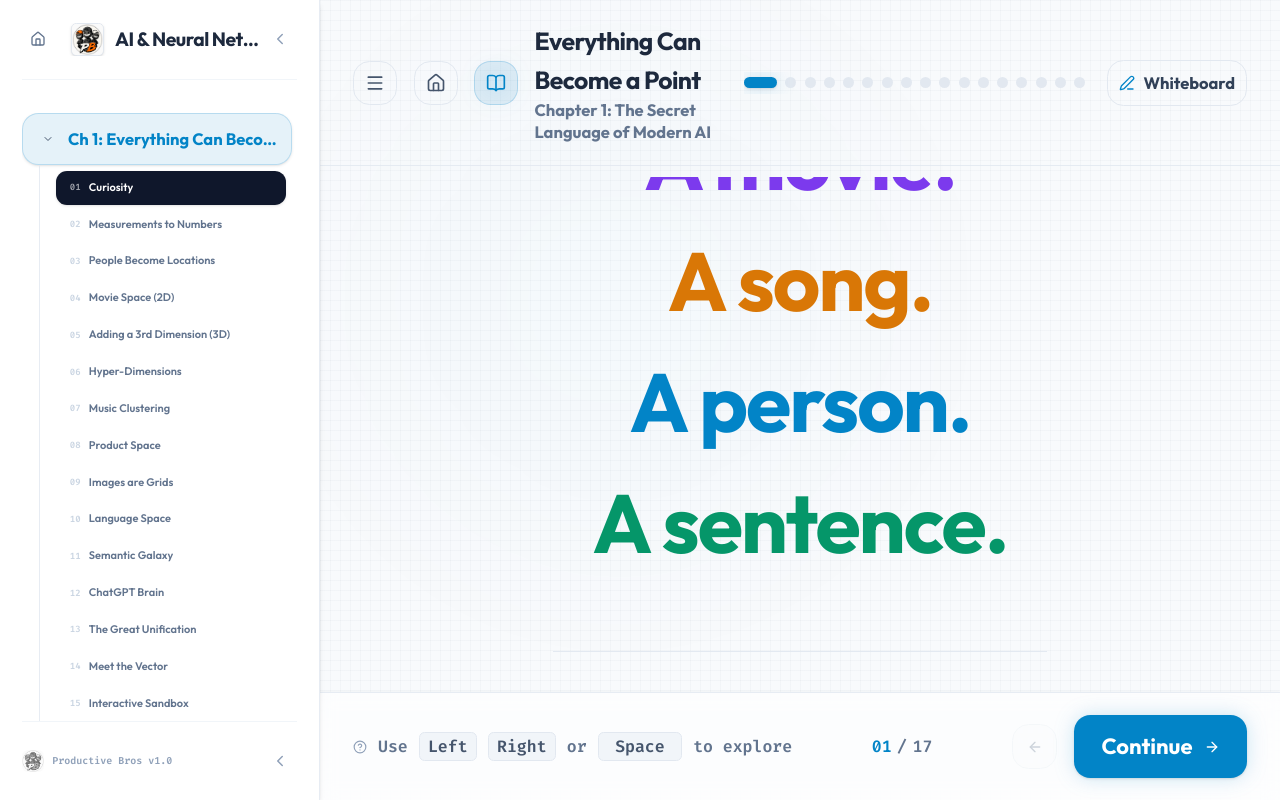
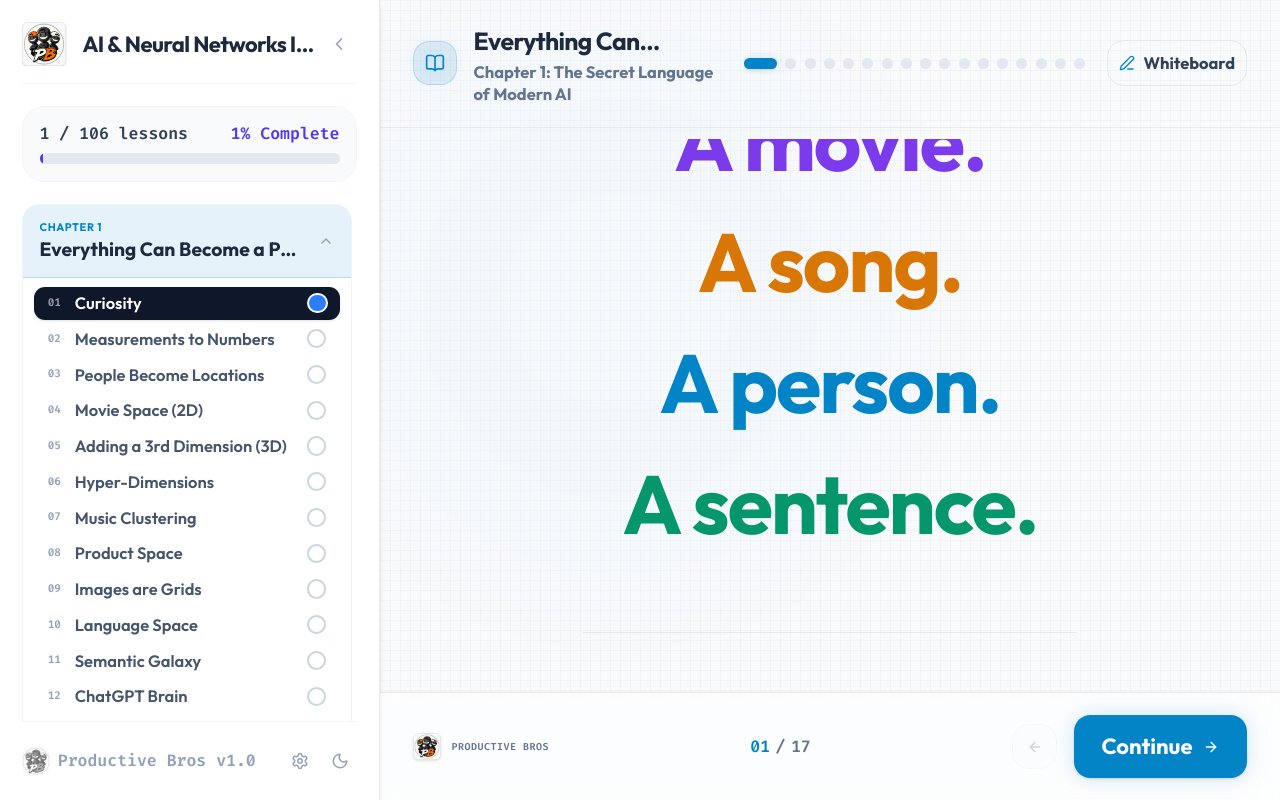
Before and after one commit to Fayzan9/PBCourses, a React (Vite) app: page / in a window 1280 px wide. Both pictures are taken after a click on the element 246 px from the left and 842 px from the top of the page. Built offline with nearby package versions, Linux system fonts and the light colour scheme.

Commit message:
feat: add lesson progress tracking and revamped sidebar navigation with chapter completion metrics

```diff
--- a/src/courses/CourseViewer.tsx
+++ b/src/courses/CourseViewer.tsx
@@ -1,8 +1,8 @@
 import React, { useState, useEffect } from 'react';
 import { motion, AnimatePresence } from 'framer-motion';
 import {
-  ArrowLeft, ArrowRight, BookOpen, HelpCircle, Menu, X,
-  ChevronDown, ChevronRight, ChevronLeft, Edit3, Home
+  ArrowLeft, ArrowRight, BookOpen, Menu, X, Check,
+  ChevronDown, ChevronLeft, Edit3, Settings, Moon
 } from 'lucide-react';
 
 export interface Scene {
@@ -66,6 +66,17 @@ export const CourseViewer: React.FC<CourseViewerProps> = ({
   const [isSidebarCollapsed, setIsSidebarCollapsed] = useState(false);
   const [expandedChapterIdx, setExpandedChapterIdx] = useState<number | null>(0);
   const [isWhiteboardOpen, setIsWhiteboardOpen] = useState(false);
+  const [visitedScenes, setVisitedScenes] = useState<Set<string>>(new Set(['0-0']));
+
+  useEffect(() => {
+    const key = `${activeChapterIdx}-${currentSceneIdx}`;
+    setVisitedScenes(prev => {
+      if (prev.has(key)) return prev;
+      const next = new Set(prev);
+      next.add(key);
+      return next;
+    });
+  }, [activeChapterIdx, currentSceneIdx]);
 
   const activeChapter = chapters[activeChapterIdx] || chapters[0];
   const activeScene = activeChapter?.scenes[currentSceneIdx] || activeChapter?.scenes[0];
@@ -144,21 +155,27 @@ export const CourseViewer: React.FC<CourseViewerProps> = ({
     }
   };
 
-  const jumpToScene = (idx: number) => {
-    setDirection(idx > currentSceneIdx ? 1 : -1);
-    setCurrentSceneIdx(idx);
+  const jumpToScene = (chapterIdx: number, sceneIdx: number) => {
+    setDirection(chapterIdx > activeChapterIdx || (chapterIdx === activeChapterIdx && sceneIdx > currentSceneIdx) ? 1 : -1);
+    setActiveChapterIdx(chapterIdx);
+    setCurrentSceneIdx(sceneIdx);
+    setIsSidebarOpen(false);
   };
 
   const selectChapter = (chapterIdx: number) => {
-    setDirection(chapterIdx > activeChapterIdx ? 1 : -1);
-    setActiveChapterIdx(chapterIdx);
-    setCurrentSceneIdx(0);
-    setExpandedChapterIdx(chapterIdx);
+    setExpandedChapterIdx(prev => prev === chapterIdx ? null : chapterIdx);
   };
 
-  const toggleChapterExpanded = (chapterIdx: number, e: React.MouseEvent) => {
-    e.stopPropagation();
-    setExpandedChapterIdx(prev => prev === chapterIdx ? null : chapterIdx);
+
+  const totalCourseScenes = chapters.reduce((acc, ch) => acc + ch.scenes.length, 0);
+  const completedCourseScenes = visitedScenes.size;
+  const overallProgressPercent = Math.round((completedCourseScenes / totalCourseScenes) * 100);
+
+  const getChapterProgress = (chapterIdx: number) => {
+    const total = chapters[chapterIdx].scenes.length;
+    const completed = chapters[chapterIdx].scenes.filter((_, sIdx) => visitedScenes.has(`${chapterIdx}-${sIdx}`)).length;
+    const percent = Math.round((completed / total) * 100);
+    return { completed, total, percent };
   };
 
   const ActiveComponent = activeScene?.component;
@@ -193,47 +210,37 @@ export const CourseViewer: React.FC<CourseViewerProps> = ({
   const renderSidebar = (isCollapsed: boolean, isMobile: boolean) => {
     if (isCollapsed) {
       return (
-        <div className="flex flex-col h-full items-center justify-between py-2">
-          <button
-            onClick={onBack}
-            className="p-2.5 hover:bg-slate-100 rounded-xl text-slate-500 hover:text-slate-900 transition-all cursor-pointer"
-            title="Back to Landing Page"
-          >
-            <Home size={20} />
-          </button>
+        <div className="flex flex-col h-full items-center justify-between py-4 w-full">
           <button
             onClick={() => setIsSidebarCollapsed(false)}
-            className="p-2.5 hover:bg-slate-100 rounded-xl text-slate-400 hover:text-slate-700 transition-all cursor-pointer"
+            className="p-2.5 hover:bg-slate-100 rounded-xl text-slate-500 hover:text-slate-900 transition-all cursor-pointer"
             title="Open Menu"
           >
-            <ChevronRight size={20} />
+            <Menu size={20} />
           </button>
-          <img src="/channel_icon.png" alt="Productive Bros" className="w-5 h-5 rounded grayscale opacity-60" />
+          <div />
         </div>
       );
     }
 
     return (
-      <div className="flex flex-col h-full overflow-hidden select-none">
+      <div className={`flex flex-col h-full overflow-hidden select-none w-full ${isMobile ? 'p-5' : 'p-4'}`}>
         {/* Sidebar Header */}
-        <div className="flex justify-between items-center mb-6 pb-4 border-b border-slate-100 shrink-0">
-          <div className="flex items-center gap-2 truncate">
-            <button
+        <div className="flex justify-between items-center mb-4 pb-3 border-b border-slate-100 shrink-0">
+          <div
             onClick={onBack}
-              className="p-1.5 hover:bg-slate-100 rounded-lg text-slate-500 hover:text-slate-800 transition-all cursor-pointer mr-1"
+            className="flex items-center gap-3 truncate cursor-pointer hover:opacity-80 transition-opacity"
             title="Back to courses"
           >
-              <Home size={16} />
-            </button>
-            <img src="/channel_icon.png" alt="Productive Bros" className="w-6 h-6 rounded shadow-sm border border-slate-200 bg-white" />
-            <span className="font-extrabold text-sm text-slate-800 tracking-tight truncate">{courseName}</span>
+            <img src="/channel_icon.png" alt="Productive Bros" className="w-8 h-8 rounded shadow-sm border border-slate-200 bg-white" />
+            <span className="font-extrabold text-base text-slate-800 tracking-tight truncate">{courseName}</span>
           </div>
           {isMobile ? (
             <button
               onClick={() => setIsSidebarOpen(false)}
               className="p-1.5 hover:bg-slate-100 rounded-lg text-slate-400 hover:text-slate-700 transition-all cursor-pointer"
             >
-              <X size={18} />
+              <X size={20} />
             </button>
           ) : (
             <button
@@ -241,44 +248,62 @@ export const CourseViewer: React.FC<CourseViewerProps> = ({
               className="p-1.5 hover:bg-slate-100 rounded-lg text-slate-400 hover:text-slate-700 transition-all cursor-pointer"
               title="Collapse Menu"
             >
-              <ChevronLeft size={18} />
+              <ChevronLeft size={20} />
             </button>
           )}
         </div>
 
-        {/* Navigation tree */}
+        {/* Overall Course Progress Panel */}
+        <div className="bg-slate-50 rounded-2xl p-3 mb-4 border border-slate-100 shrink-0">
+          <div className="flex justify-between items-center mb-1.5">
+            <span className="text-xs font-mono font-bold text-slate-700">{completedCourseScenes} / {totalCourseScenes} lessons</span>
+            <span className="text-xs font-mono font-extrabold text-indigo-600">{overallProgressPercent}% Complete</span>
+          </div>
+          <div className="w-full bg-slate-200 h-2 rounded-full overflow-hidden">
+            <div
+              className="bg-indigo-600 h-full transition-all duration-500 ease-out"
+              style={{ width: `${overallProgressPercent}%` }}
+            />
+          </div>
+        </div>
+
+        {/* Chapters Accordion / Navigation tree */}
         <div className="flex-1 overflow-y-auto pr-1 flex flex-col gap-1.5 scrollbar-thin">
           {chapters.map((chapter, chIdx) => {
             const isActiveChapter = chIdx === activeChapterIdx;
             const isExpanded = expandedChapterIdx === chIdx;
             const theme = themes[chIdx] || DEFAULT_THEME;
+            const { percent } = getChapterProgress(chIdx);
 
             return (
-              <div key={chIdx} className="flex flex-col">
-                {/* Chapter Row */}
+              <div key={chIdx} className="flex flex-col border border-slate-100 rounded-xl overflow-hidden bg-white shrink-0">
+                {/* Chapter Row / Accordion Header */}
                 <div
                   onClick={() => selectChapter(chIdx)}
-                  className={`group w-full text-left py-2.5 px-2.5 rounded-xl text-xs font-extrabold transition-all cursor-pointer flex items-center gap-1.5 border ${
+                  className={`w-full text-left py-2.5 px-3 transition-all cursor-pointer flex items-center justify-between border-b ${
                     isActiveChapter
-                      ? `${theme.bg} ${theme.text} ${theme.border} shadow-sm`
-                      : 'text-slate-600 hover:bg-slate-50 border-transparent hover:text-slate-900'
+                      ? `${theme.bg} ${theme.border} text-slate-800`
+                      : 'bg-slate-50/50 hover:bg-slate-50/80 text-slate-700 border-transparent'
                   }`}
                 >
-                  <button
-                    onClick={(e) => toggleChapterExpanded(chIdx, e)}
-                    className={`p-1 rounded-md hover:bg-slate-200/50 transition-colors cursor-pointer ${
-                      isActiveChapter ? 'text-slate-600' : 'text-slate-400 hover:text-slate-600'
-                    }`}
-                  >
+                  <div className="flex flex-col truncate pr-2">
+                    <span className={`text-[11px] font-extrabold uppercase tracking-wider ${isActiveChapter ? theme.text : 'text-slate-400'}`}>
+                      Chapter {chapter.id}
+                    </span>
+                    <span className="font-bold text-sm text-slate-800 truncate">{chapter.title}</span>
+                  </div>
+                  <div className="flex items-center gap-2 shrink-0">
+                    {!isExpanded && (
+                      <span className="text-xs font-mono font-bold text-slate-400">{percent}%</span>
+                    )}
                     <ChevronDown
-                      size={12}
-                      className={`transition-transform duration-200 ${isExpanded ? 'rotate-0' : '-rotate-90'}`}
+                      size={16}
+                      className={`text-slate-400 transition-transform duration-200 ${isExpanded ? 'rotate-180' : 'rotate-0'}`}
                     />
-                  </button>
-                  <span className="truncate">Ch {chapter.id}: {chapter.title}</span>
+                  </div>
                 </div>
 
-                {/* Scene list */}
+                {/* Scene list & Chapter Progress (only when expanded) */}
                 <AnimatePresence initial={false}>
                   {isExpanded && (
                     <motion.div
@@ -286,25 +311,43 @@ export const CourseViewer: React.FC<CourseViewerProps> = ({
                       animate={{ height: 'auto', opacity: 1 }}
                       exit={{ height: 0, opacity: 0 }}
                       transition={{ duration: 0.2 }}
-                      className="overflow-hidden"
+                      className="overflow-hidden bg-white"
                     >
-                      <div className="flex flex-col gap-0.5 pl-3 pr-1 py-1 ml-3 border-l border-slate-200/80">
+                      <div className="flex flex-col gap-0.5 px-2 py-1.5">
                         {chapter.scenes.map((scene, scIdx) => {
                           const isActive = isActiveChapter && scIdx === currentSceneIdx;
+                          const sceneKey = `${chIdx}-${scIdx}`;
+                          const isVisited = visitedScenes.has(sceneKey);
+
                           return (
                             <button
                               key={scIdx}
-                              onClick={() => jumpToScene(scIdx)}
-                              className={`w-full text-left px-2.5 py-1.5 rounded-lg text-[11px] font-semibold transition-all cursor-pointer flex items-center gap-1.5 ${
+                              onClick={() => jumpToScene(chIdx, scIdx)}
+                              className={`w-full text-left px-2.5 py-1 rounded-lg text-xs font-semibold transition-all cursor-pointer flex items-center justify-between group ${
                                 isActive
                                   ? 'bg-slate-900 text-white shadow-sm font-bold'
-                                  : 'text-slate-500 hover:bg-slate-100 hover:text-slate-800'
+                                  : 'text-slate-600 hover:bg-slate-50 hover:text-slate-800'
                               }`}
                             >
-                              <span className={`text-[9px] font-mono shrink-0 ${isActive ? 'text-white/60' : 'text-slate-300'}`}>
+                              <div className="flex items-center gap-2.5 truncate pr-2">
+                                <span className={`text-[11px] font-mono shrink-0 ${isActive ? 'text-white/60' : 'text-slate-400'}`}>
                                   {String(scIdx + 1).padStart(2, '0')}
                                 </span>
                                 <span className="truncate">{scene.title}</span>
+                              </div>
+
+                              {/* Status indicators */}
+                              <div className="shrink-0 flex items-center justify-center">
+                                {isActive ? (
+                                  <div className="w-3 h-3 rounded-full bg-blue-500 ring-2 ring-white" />
+                                ) : isVisited ? (
+                                  <div className="w-5 h-5 rounded-full bg-green-500/15 border border-green-500 flex items-center justify-center">
+                                    <Check size={10} className="text-green-600 stroke-[3]" />
+                                  </div>
+                                ) : (
+                                  <div className="w-3.5 h-3.5 rounded-full border-2 border-slate-300" />
+                                )}
+                              </div>
                             </button>
                           );
                         })}
@@ -317,19 +360,26 @@ export const CourseViewer: React.FC<CourseViewerProps> = ({
           })}
         </div>
 
-        {/* Footer */}
+        {/* Sidebar Footer with Settings & Dark Mode crescent icons */}
         <div className="pt-4 border-t border-slate-100 mt-auto shrink-0 flex items-center justify-between">
           <div className="flex items-center gap-1.5">
-            <img src="/channel_icon.png" alt="Productive Bros" className="w-4 h-4 rounded grayscale opacity-60" />
-            <span className="text-[10px] text-slate-400 font-mono font-bold">Productive Bros v1.0</span>
+            <img src="/channel_icon.png" alt="Productive Bros" className="w-5 h-5 rounded grayscale opacity-60" />
+            <span className="text-xs text-slate-400 font-mono font-bold">Productive Bros v1.0</span>
           </div>
+          <div className="flex items-center gap-1">
             <button
-            onClick={() => setIsSidebarCollapsed(true)}
               className="p-1.5 hover:bg-slate-100 rounded-lg text-slate-400 hover:text-slate-700 transition-all cursor-pointer"
-            title="Collapse Menu"
+              title="Settings"
             >
-            <ChevronLeft size={18} />
+              <Settings size={18} />
             </button>
+            <button
+              className="p-1.5 hover:bg-slate-100 rounded-lg text-slate-400 hover:text-slate-700 transition-all cursor-pointer"
+              title="Toggle Theme"
+            >
+              <Moon size={18} />
+            </button>
+          </div>
         </div>
       </div>
     );
@@ -346,9 +396,9 @@ export const CourseViewer: React.FC<CourseViewerProps> = ({
 
       {/* DESKTOP SIDEBAR - DOCKED (hidden on mobile) */}
       <motion.aside
-        animate={{ width: isSidebarCollapsed ? 88 : 320 }}
+        animate={{ width: isSidebarCollapsed ? 88 : 380 }}
         transition={{ type: 'spring', damping: 22, stiffness: 150 }}
-        className="hidden md:flex flex-col h-full bg-white border-r border-slate-200/80 shadow-md select-none shrink-0 overflow-hidden p-4 z-30"
+        className="hidden md:flex flex-col h-full bg-white border-r border-slate-200/80 shadow-md select-none shrink-0 overflow-hidden z-30"
       >
         {renderSidebar(isSidebarCollapsed, false)}
       </motion.aside>
@@ -372,7 +422,7 @@ export const CourseViewer: React.FC<CourseViewerProps> = ({
               animate={{ x: 0 }}
               exit={{ x: '-100%' }}
               transition={{ type: 'spring', damping: 25, stiffness: 200 }}
-              className="absolute top-0 bottom-0 left-0 w-80 bg-white/95 backdrop-blur border-r border-slate-200 z-50 shadow-2xl flex flex-col p-5 overflow-hidden md:hidden"
+              className="absolute top-0 bottom-0 left-0 w-[380px] bg-white/95 backdrop-blur border-r border-slate-200 z-50 shadow-2xl flex flex-col overflow-hidden md:hidden"
             >
               {renderSidebar(false, true)}
             </motion.aside>
@@ -385,53 +435,40 @@ export const CourseViewer: React.FC<CourseViewerProps> = ({
         {/* HEADER SECTION */}
         <header className="w-full px-6 py-4 flex flex-row items-center justify-between gap-4 border-b border-slate-200/80 z-20 shrink-0">
           <div className="flex items-center gap-3">
+            {/* Mobile-only Menu toggle */}
             <button
-              onClick={() => {
-                if (window.innerWidth < 768) {
-                  setIsSidebarOpen(true);
-                } else {
-                  setIsSidebarCollapsed(prev => !prev);
-                }
-              }}
-              className="p-2 hover:bg-slate-100 border border-slate-200 rounded-xl text-slate-600 transition-all cursor-pointer active:scale-95"
-              title="Toggle sidebar"
+              onClick={() => setIsSidebarOpen(true)}
+              className="p-2 hover:bg-slate-100 border border-slate-200 rounded-xl text-slate-600 transition-all cursor-pointer active:scale-95 md:hidden"
+              title="Open Menu"
             >
               <Menu size={20} />
             </button>
 
-            <button
-              onClick={onBack}
-              className="flex items-center justify-center p-2 hover:bg-slate-100 border border-slate-200 rounded-xl text-slate-600 transition-all cursor-pointer active:scale-95"
-              title="Back to Landing Page"
-            >
-              <Home size={20} />
-            </button>
-
-            <div className="flex items-center gap-3">
+            <div className="hidden sm:flex items-center gap-3">
               <div className={`p-2 rounded-xl border transition-all ${currentTheme.bg} ${currentTheme.border} ${currentTheme.text} ${currentTheme.glow}`}>
                 <BookOpen size={20} />
               </div>
+            </div>
             <div>
-                <h1 className="text-lg font-extrabold tracking-tight text-slate-800 flex items-center gap-2">
+              <h1 className="text-sm sm:text-lg font-extrabold tracking-tight text-slate-800 line-clamp-1">
                 {activeChapter?.title}
               </h1>
-                <p className="text-xs text-slate-500 font-bold">
+              <p className="hidden md:block text-xs text-slate-500 font-bold">
                 {activeChapter?.subtitle}
               </p>
-              </div>
             </div>
           </div>
 
           {/* Progress Tracker dots & Whiteboard Button */}
           <div className="flex items-center gap-4 shrink-0">
-            <div className="flex items-center gap-1.5 overflow-x-auto py-1 scrollbar-none">
+            <div className="hidden md:flex items-center gap-1.5 overflow-x-auto py-1 scrollbar-none">
               {activeChapter?.scenes.map((scene, idx) => {
                 const isActive = idx === currentSceneIdx;
                 const theme = themes[activeChapterIdx] || DEFAULT_THEME;
                 return (
                   <button
                     key={idx}
-                    onClick={() => jumpToScene(idx)}
+                    onClick={() => jumpToScene(activeChapterIdx, idx)}
                     title={scene.title}
                     className={`h-2 rounded-full transition-all cursor-pointer ${
                       isActive
@@ -446,7 +483,7 @@ export const CourseViewer: React.FC<CourseViewerProps> = ({
             {hasWhiteboard && (
               <button
                 onClick={() => setIsWhiteboardOpen(true)}
-                className="p-2 hover:bg-slate-100 border border-slate-200 rounded-xl text-slate-600 transition-all cursor-pointer active:scale-95 flex items-center justify-center gap-1.5"
+                className="hidden md:flex p-2 hover:bg-slate-100 border border-slate-200 rounded-xl text-slate-600 transition-all cursor-pointer active:scale-95 items-center justify-center gap-1.5"
                 title="Open Whiteboard"
               >
                 <Edit3 size={16} className={currentTheme.text} />
@@ -477,15 +514,16 @@ export const CourseViewer: React.FC<CourseViewerProps> = ({
 
         {/* FOOTER CONTROLS BAR */}
         <footer className="w-full px-6 py-4 flex items-center justify-between border-t border-slate-200/80 bg-white/70 backdrop-blur z-20 shadow-sm shrink-0">
-          {/* Navigation Tips */}
-          <div className="hidden sm:flex items-center gap-2 text-xs text-slate-500 font-mono font-semibold">
-            <HelpCircle size={14} className="text-slate-400" />
-            <span>Use</span>
-            <span className="px-1.5 py-0.5 bg-slate-100 border border-slate-200 rounded text-slate-600">Left</span>
-            <span className="px-1.5 py-0.5 bg-slate-100 border border-slate-200 rounded text-slate-600">Right</span>
-            <span>or</span>
-            <span className="px-3 py-0.5 bg-slate-100 border border-slate-200 rounded text-slate-600">Space</span>
-            <span>to explore</span>
+          {/* Branding */}
+          <div
+            onClick={onBack}
+            className="flex items-center gap-2 cursor-pointer hover:opacity-80 transition-opacity"
+            title="Back to Landing Page"
+          >
+            <img src="/channel_icon.png" alt="Productive Bros" className="w-5 h-5 rounded shadow-sm border border-slate-200 bg-white" />
+            <span className="font-mono text-[10px] font-extrabold uppercase tracking-wider text-slate-500">
+              Productive Bros
+            </span>
           </div>
 
           {/* Numeric progress indicator */}
```
Lines whose indentation alone changed are shown as unchanged.
